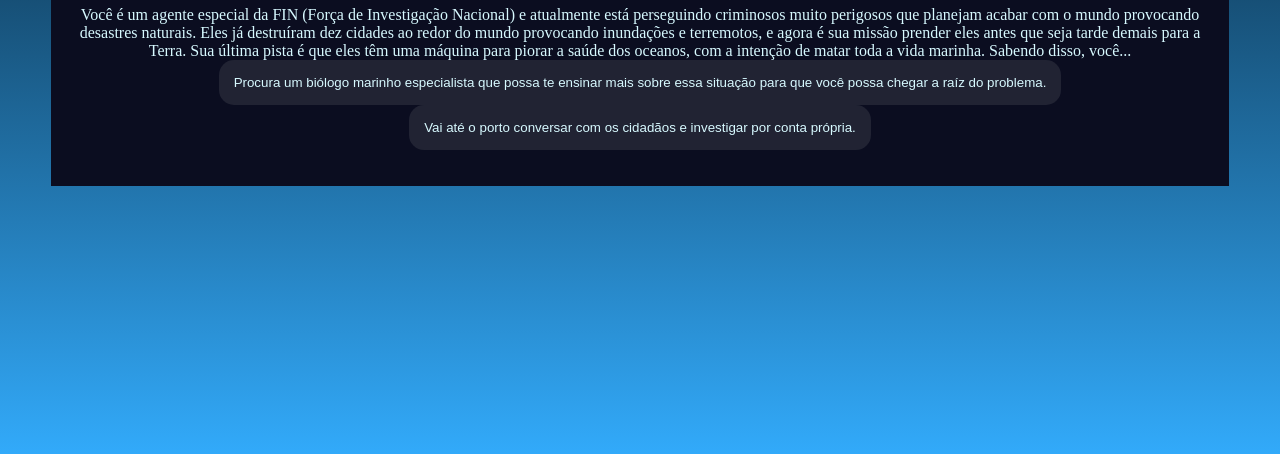
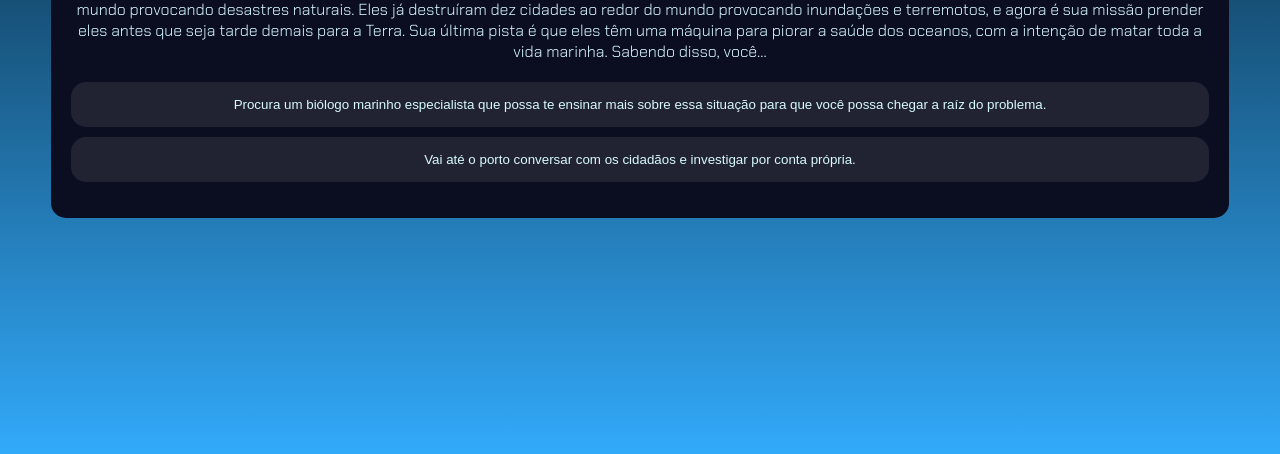
Before and after one commit to isabellafriedrich/futuro.ia, a plain HTML site: page index.html in a window 1280 px wide. Shown: the part 362-816 px from the top of the page. Drawn offline with Linux system fonts and the light colour scheme.

Commit message:
Finalização do projeto.

```diff
--- a/index.html
+++ b/index.html
@@ -8,7 +8,7 @@
 </head>
 <body>
     <div class="caixa-principal">
-        <h1>Missão 007: Proteja os oceanos</h1>
+        <h1>AGENTE 008: ⚠ Missão urgente ➟ Proteja os oceanos ⚠</h1>
         <div class="caixa-perguntas"></div>
         <div class="caixa-alternativas"></div>
         <div class="caixa-resultado">
--- a/script.js
+++ b/script.js
@@ -10,11 +10,11 @@ const perguntas = [
         alternativas: [
             {
                 texto: "Procura um biólogo marinho especialista que possa te ensinar mais sobre essa situação para que você possa chegar a raíz do problema.",
-                afirmacao: "afirmação"
+                afirmacao: "Agente 008 da FIN, segundo nossas informações, nessa missão você foi sábio e procurou um biólogo marinho especialista para entender melhor com o que estava lidando."
             },
             {
                 texto: "Vai até o porto conversar com os cidadãos e investigar por conta própria.",
-                afirmacao: "afirmação"
+                afirmacao: "Agente 008 da FIN, segundo nossas informações, nessa missão, sendo você um pesquisador nato, preferiu investigar por conta própria e fazer sua pesquisa na área, o que atrasou um pouco você."
             }
         ]
     },
@@ -23,11 +23,11 @@ const perguntas = [
         alternativas: [
             {
                 texto: "Você avalia um mapa térmico atual dos oceanos e procura onde há uma maior concentração anormal de águas quentes.",
-                afirmacao: "afirmação"
+                afirmacao: "E isso guiou você a sua primeira pista, onde você avaliou um mapa térmico atual dos oceanos com muita precisão."
             },
             {
                 texto: "Você faz um trato com alguns pescadores para eles te levarem a algum lugar do mar onde teve muitos relatos de animais marinhos mortos.",
-                afirmacao: "afirmação"
+                afirmacao: "Em sua primeira investigação você foi com alguns pescadores para o mar e ainda ganhou sushi de graça."
             }
         ]
     },
@@ -36,11 +36,11 @@ const perguntas = [
         alternativas: [
             {
                 texto: "Submergir em uma missão submarina para inspecionar pessoalmente a área suspeita e procurar por evidências físicas da máquina.",
-                afirmacao: "afirmação"
+                afirmacao: "Depois disso, você mergulhou no mar sem medo e procurou a máquina sem se importar com os tubarões que estavam ao seu redor. Que corajoso!"
             },
             {
                 texto: "Organizar uma patrulha aérea sobre a área suspeita para procurar sinais visuais da máquina ou de atividades criminosas.",
-                afirmacao: "afirmação"
+                afirmacao: "Após isso, você organizou uma patrulha aérea pela área, o que te ganhou tempo. Muito inteligente!"
             }
         ]
     },
@@ -49,11 +49,11 @@ const perguntas = [
         alternativas: [
             {
                 texto: "Você toma cuidado, pois tem certeza que a explosão alertou os criminosos da sua presença, então você  se esconde e monta uma operação de vigilância noturna, utilizando tecnologia avançada para monitorar movimentos suspeitos na área identificada.",
-                afirmacao: "afirmação"
+                afirmacao: "Ao final da sua missão, você destruiu a máquina garantindo a segurança do planeta. E foi cauteloso, decidindo se esconder e observar ao redor, para ter certeza da localização exata da base dos criminosos."
             },
             {
                 texto: "Visando interromper as atividades dos criminosos o mais rápido possível, você avança em direção a ilha, pois é o local mais provável para a base dos criminosos.",
-                afirmacao: "afirmação"
+                afirmacao: "Ao final da sua missão, você destruiu a máquina garantindo a segurança do planeta. Seguindo seus instintos, você foi ousado e seguiu em direção a ilha. Você também é muito sortudo, e realmente encontrou a base lá."
             }
         ]
     },
@@ -62,11 +62,11 @@ const perguntas = [
         alternativas: [
             {
                 texto: "Invade a base e cuida dos criminosos com seus próprios punhos e balas, entrando em uma luta arriscada e perigosa. Mas você não pode deixar eles fugirem! Confiando totalmente em suas habilidades, afinal, você é o melhor agente que o mundo já viu.",
-                afirmacao: "afirmação"
+                afirmacao: "No fim, depois de uma luta acirrada digna dos filmes do Jakie Chan, você capturou com sucesso os criminosos e salvou o mundo, impedindo os caras maus de causarem mais estragos. Parabéns agente! Você concluiu sua missão com louvor, e é com prazer que posso dizer que você foi promovido. "
             },
             {
                 texto: "Sendo mais cuidadoso, você passa a localização para a FIN e pede para eles mandarem reforços imediatamente para preder esses criminosos. Afinal, não vale a pena entrar em uma batalha onde você está em desvantagem.",
-                afirmacao: "afirmação"
+                afirmacao: "No fim, você preferiu ser mais cuidadoso e não se colocar em risco e chamou uma equipe para te ajudar. Infelizmente, os reforços não chegaram a tempo e os criminosos fugiram. Sua missão foi parcialmente concluída, e os criminosos ainda estam a solta. Os custos para a busca e perseguição dos bandidos foram descontados do seu salário. Mais sorte na próxima vez agente..."
             }
         ]
     },
@@ -105,7 +105,7 @@ function respostaSelecionada(opcaoSelecionada) {
 }
 
 function mostraResultado() {
-    caixaPerguntas.textContent = "Em 2049...";
+    caixaPerguntas.textContent = "RELATÓRIO DE MISSÃO:";
     textoResultado.textContent = historiaFinal;
     caixaAlternativas.textContent = "";
 }
--- a/style.css
+++ b/style.css
@@ -1,9 +1,15 @@
+@import url('https://fonts.googleapis.com/css2?family=Chakra+Petch:ital,wght@0,300;0,400;0,500;0,600;0,700;1,300;1,400;1,500;1,600;1,700&display=swap');
+
+
 :root {
     --cor-fundo: #01080E;
     --cor-principal: #0B0D20 ;
     --cor-secundaria: #212333;
     --cor-destaque: #2BDEFD;
     --cor-texto: #D7F9FF;
+    font-family: "Chakra Petch", sans-serif;
+    font-weight: 300;
+    font-style: normal;
   }
 
   body {
@@ -20,8 +26,23 @@
     background-color: var(--cor-principal);
     width: 90%;
     text-align: center;
+    border-radius: 15px;
     padding: 20px;
   }
+
+  .caixa-perguntas {
+    margin-bottom: 20px;
+}
+
+.caixa-alternativas button {
+    display: block;
+    width: 100%;
+    margin-bottom: 10px;
+}
+
+.caixa-alternativas button:last-child {
+    margin-bottom: 0;
+}
 
   h1{
     color: var(--cor-destaque);
```
